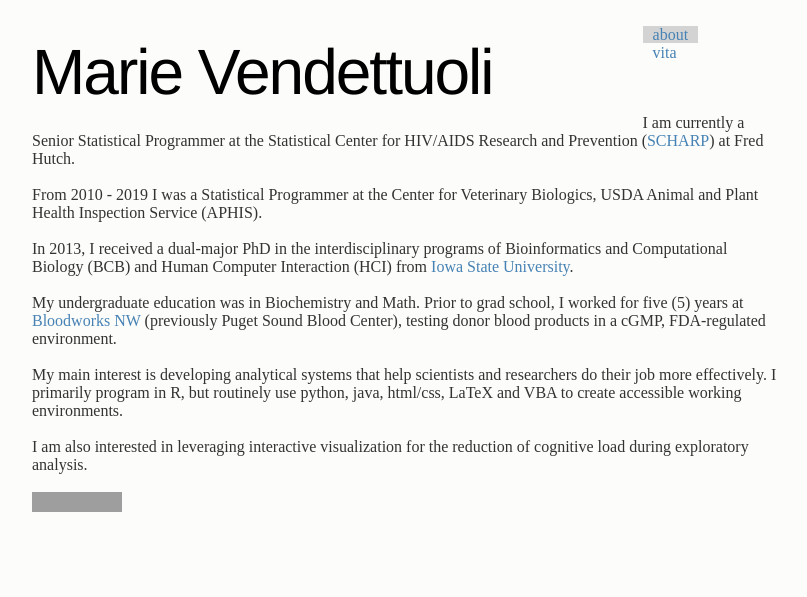
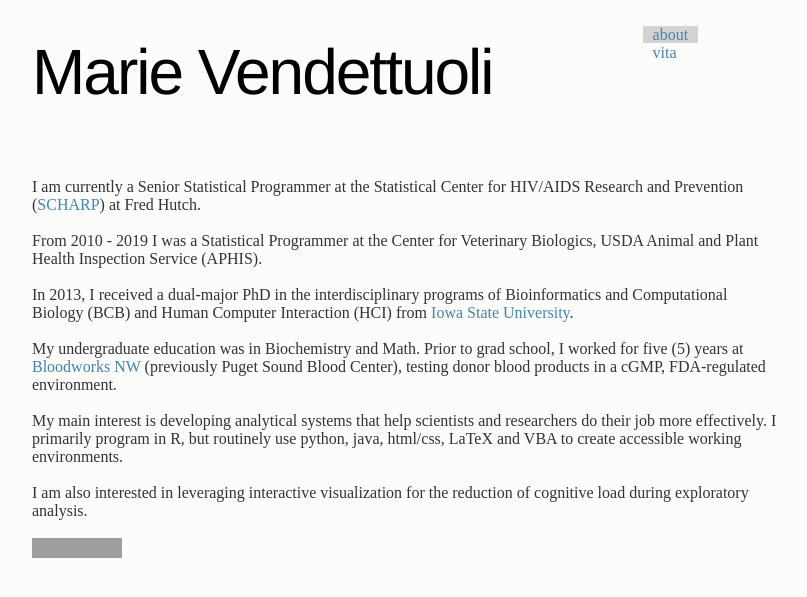
Before and after one commit to mariev/studiousmarie, a Jekyll site: the page built from index.md, in a window 1280 px wide. Shown: the top 597 px of the page, without its empty margins (233-1040 px from the left). Built offline with Jekyll 4.4.1, drawn with Linux system fonts in a browser that asks for light colours; grey boxes are pictures that could not be loaded.

Commit message:
add statement formatting

```diff
--- a/media/css/style.css
+++ b/media/css/style.css
@@ -216,5 +216,9 @@
 #author{
   font-size:0.85em;
   text-transform:uppercase;
+
 }
+
+#statement{
+  margin-top:5em;
 }
```
